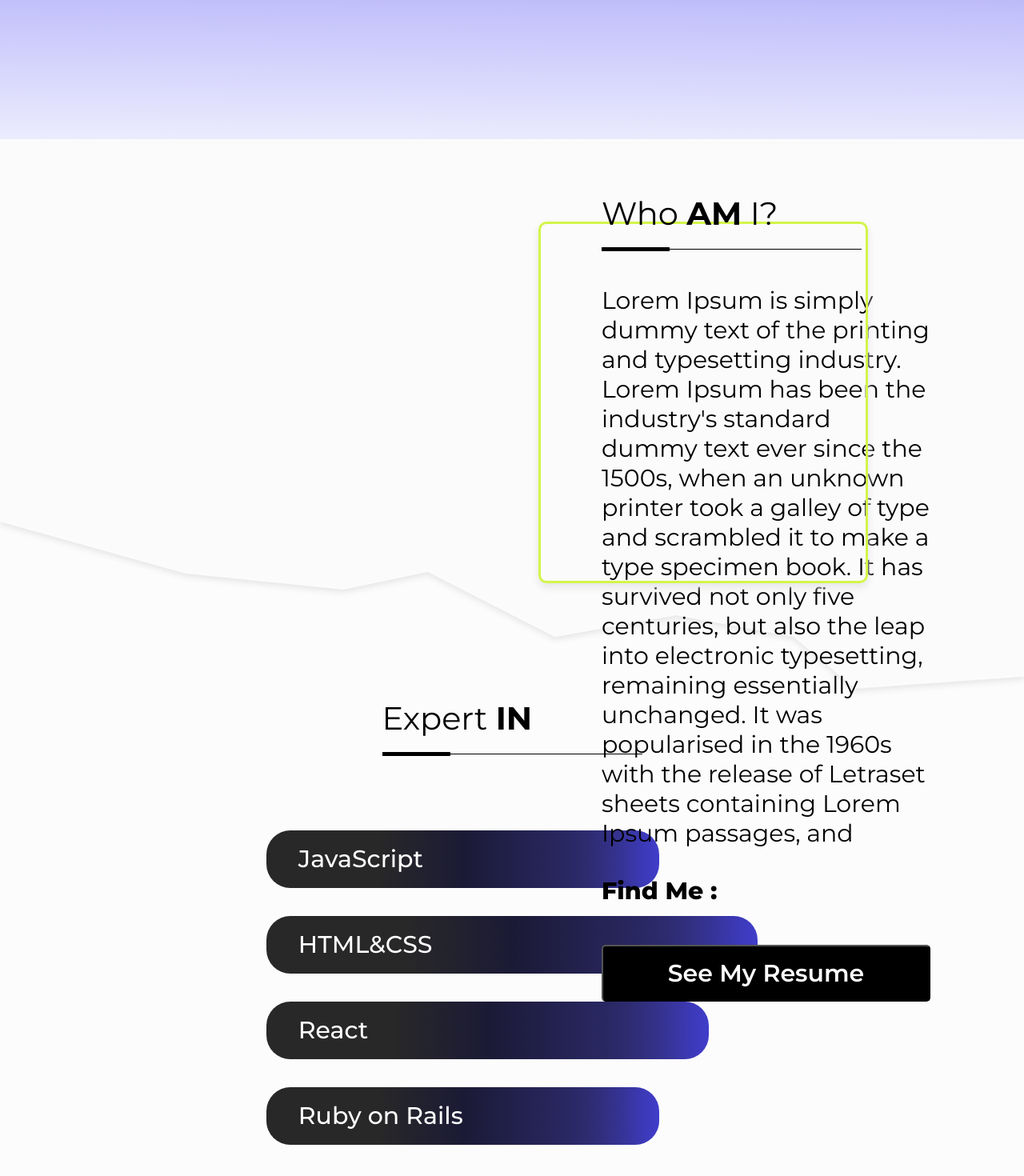
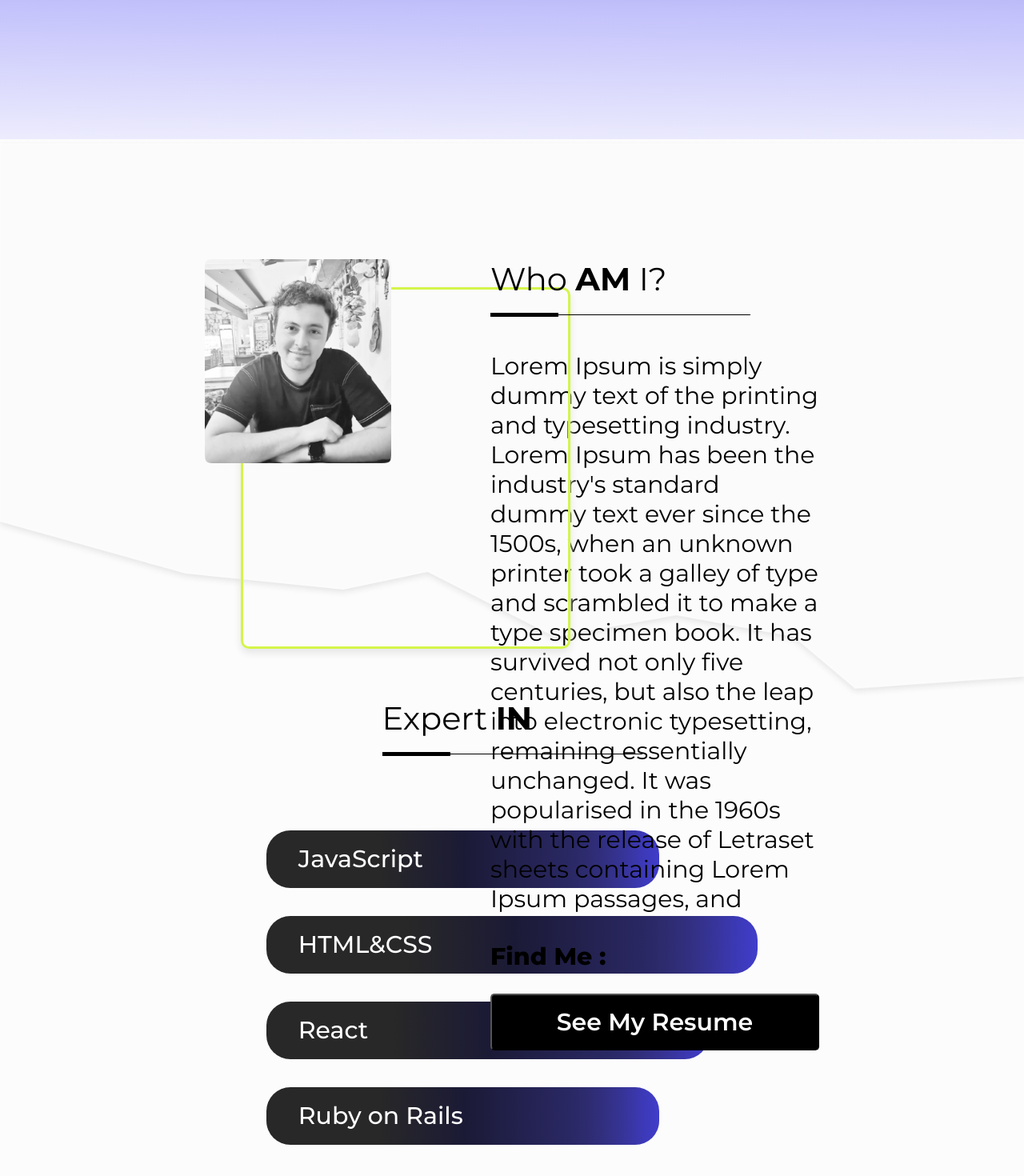
Before and after one commit to luftedar/next-portfolio, a Next.js app: page / in a window 1280 px wide. Shown: the part 626-2096 px from the top of the page at 80% size. Built offline with nearby package versions, Linux system fonts and the light colour scheme; a web font is replaced by a local one.

Commit message:
Fix About Positioning

```diff
--- a/styles/About.module.scss
+++ b/styles/About.module.scss
@@ -7,15 +7,17 @@
   background-size: 100%;
   background-color: $grey-main;
   position: relative;
+  @extend %display-flex;
+  justify-content: center;
 
   article:first-child {
     @extend %display-flex;
     margin: auto;
     gap: 124px;
     position: absolute;
-    top: 68px;
-    left: 628px;
-    right: 188px;
+    margin: 0 auto;
+    width: 60%;
+    padding-top: 150px;
 
     figure {
       position: relative;
@@ -79,7 +81,7 @@
       }
 
       div {
-        margin-top: 36px;
+        margin-top: 15px;
 
         button {
           color: $white-main;
```
